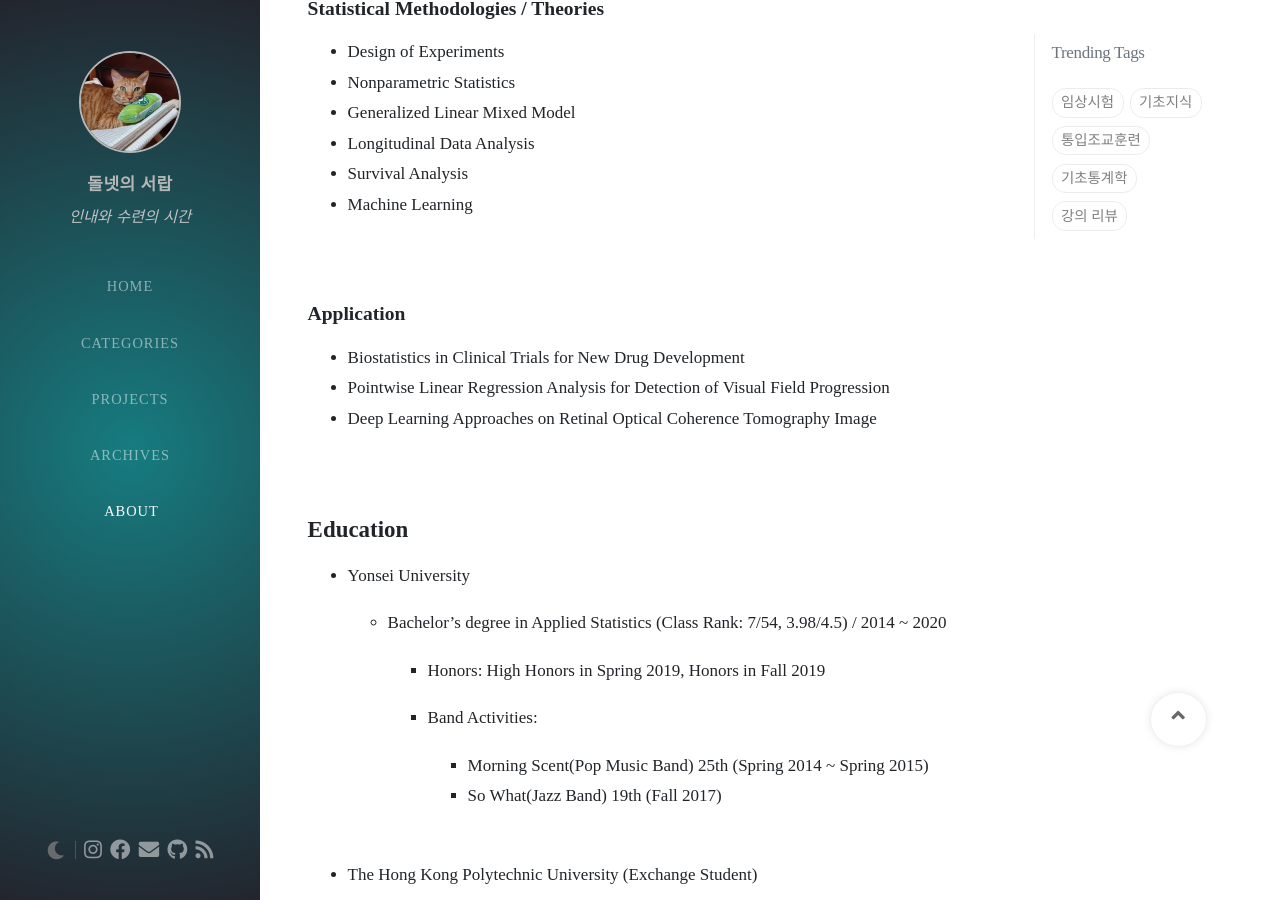
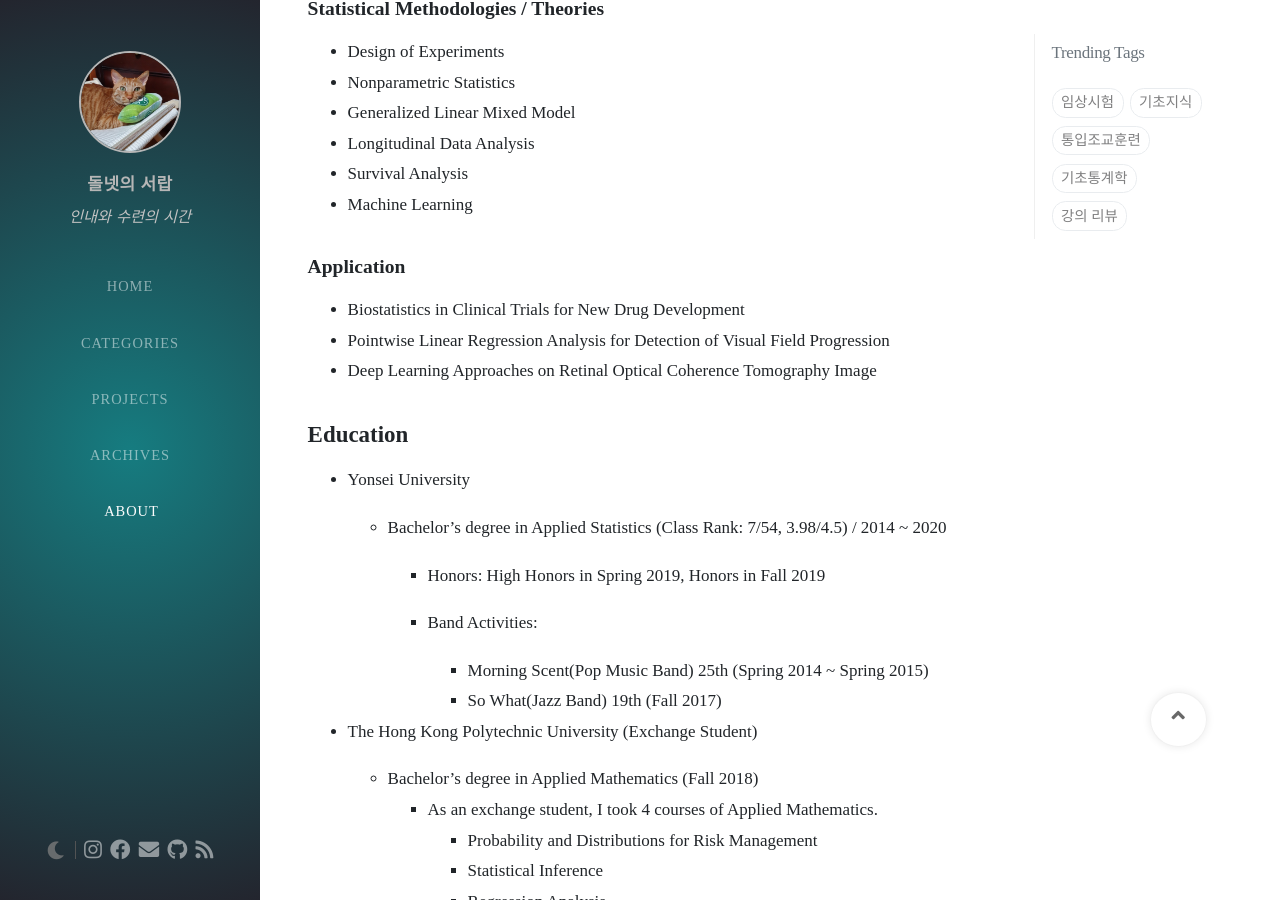
Before and after one commit to Johnnystats/Johnnystats.github.io, a Jekyll site: the page built from tabs/about.md, in a window 1280 px wide and 900 px high, scrolled down 842 px. Built offline with Jekyll 4.4.1, drawn with Linux system fonts in a browser that asks for light colours; nearby versions of some CDN libraries.

Commit message:
fix enter

```diff
--- a/tabs/about.md
+++ b/tabs/about.md
@@ -24,7 +24,7 @@ title: About me
 + Survival Analysis
 + Machine Learning
 
-<br/>
+
 
 #### **Application**
 
@@ -32,7 +32,7 @@ title: About me
 + Pointwise Linear Regression Analysis for Detection of Visual Field Progression
 + Deep Learning Approaches on Retinal Optical Coherence Tomography Image
 
-<br/>
+
 
 ## **Education**
 
@@ -47,7 +47,7 @@ title: About me
       + Morning Scent(Pop Music Band) 25th (Spring 2014 ~ Spring 2015)
       + So What(Jazz Band) 19th (Fall 2017)
 
-      <br/>
+
 
 + The Hong Kong Polytechnic University (Exchange Student)
 
@@ -58,7 +58,8 @@ title: About me
       + Regression Analysis
       + Stochastic Process
 
-  <br/>
+
+
 
 - Yonsei University Graduate School
   - Master's degree in Statistics and Data Science (Spring 2020 ~ Present)
@@ -68,15 +69,11 @@ title: About me
     - TA &nbsp;for 「Mathematical Statistics II」 (Fall 2020)
     - TA &nbsp;for 「Theoretical Statistics I」 (Spring 2021)
 
-<br/>
-
 ## **Papers**
 
 + in progress:
 
   + Effect of EOBT Length and Risk Factor for Visual Field Progression in Glaucoma
-
-  <br/>
 
 + Alternative Report for Master's Thesis:
 
@@ -86,7 +83,7 @@ title: About me
 
 ## **Job Experiences**
 
-+ Samsung Medical Center, Seoul <br/>
++ Samsung Medical Center, Seoul
 
   + Ophthalmic Clinical Lab (Prof. 한종철) - STAT&DS Researcher (Jul. 2020 ~ Present)
 
```
